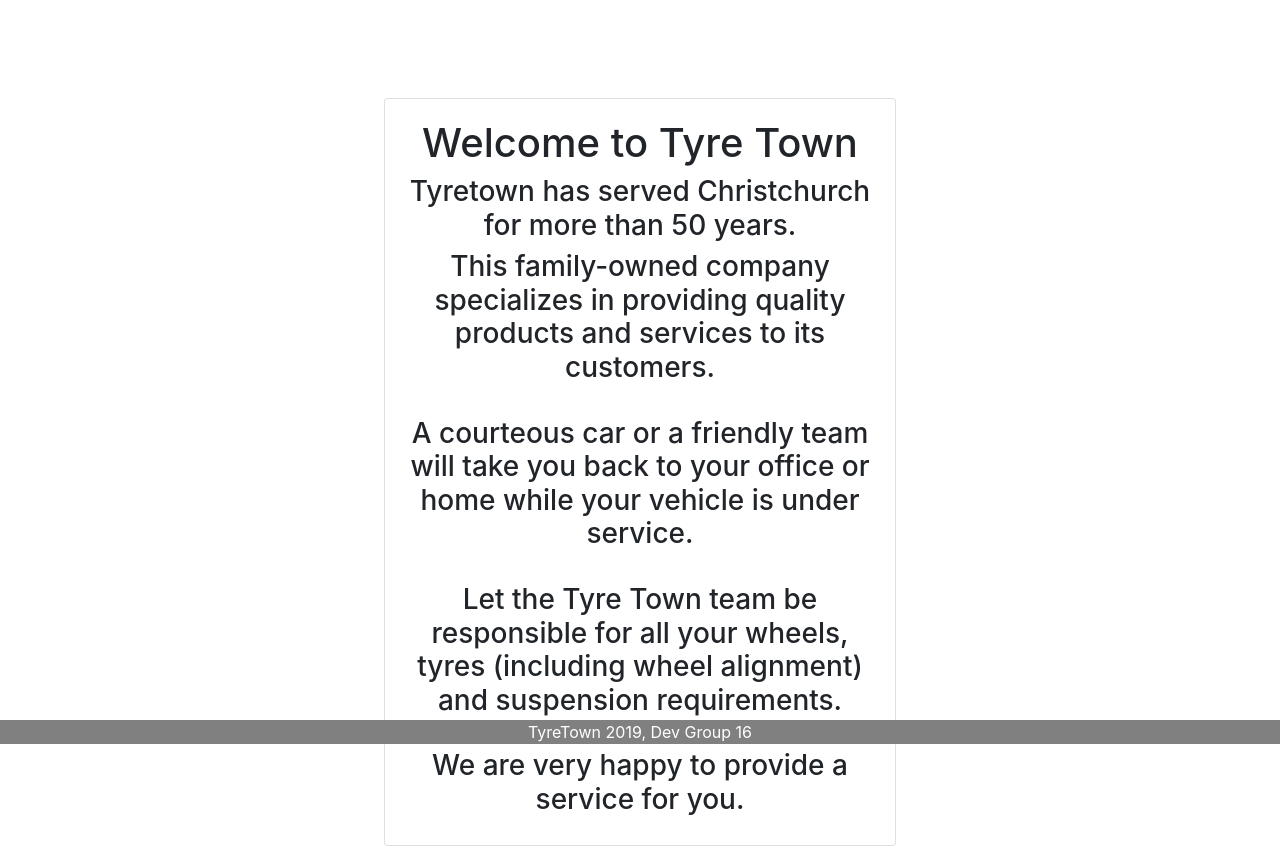
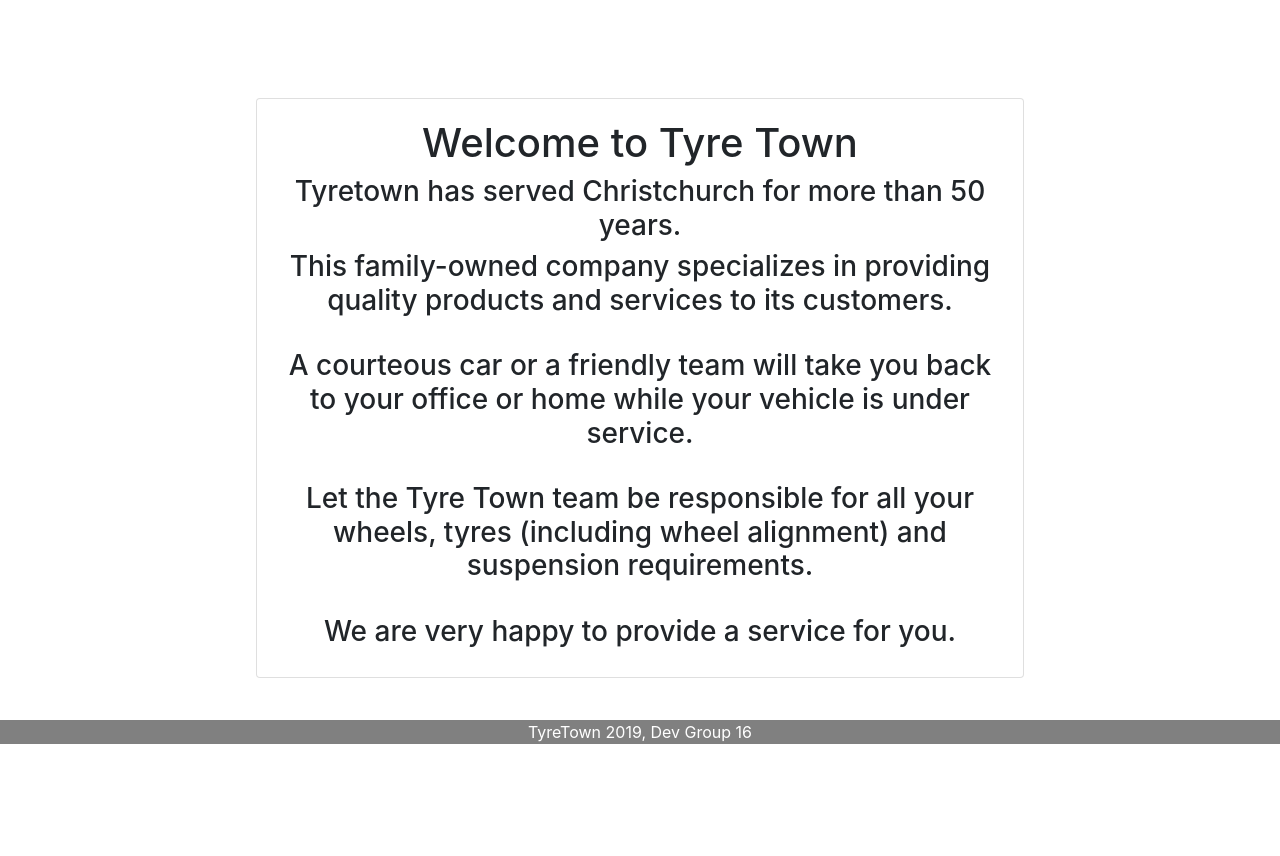
Before and after one commit to fletcherd3/Tyre-Town, a PHP site: page / in a window 1280 px wide. Shown: the part 56-912 px from the top of the page. After the commit the page ends 800 px from the top, so only its background shows below. Run offline with PHP 8.4, Linux system fonts and the light colour scheme; some libraries are stand-ins or nearby versions.

Commit message:
Add files via upload

```diff
--- a/index.php
+++ b/index.php
@@ -77,7 +77,7 @@
 
  </nav>
 
-    <div class="card">
+    <div class="card welcome">
 		<h1 align="center">Welcome to Tyre Town </h1>
 		<h3 align="center" > Tyretown has served Christchurch for more than 50 years.</h3>
 		    <h3 align="center" > This family-owned company specializes in providing quality products and services to its customers.</h3>
```
